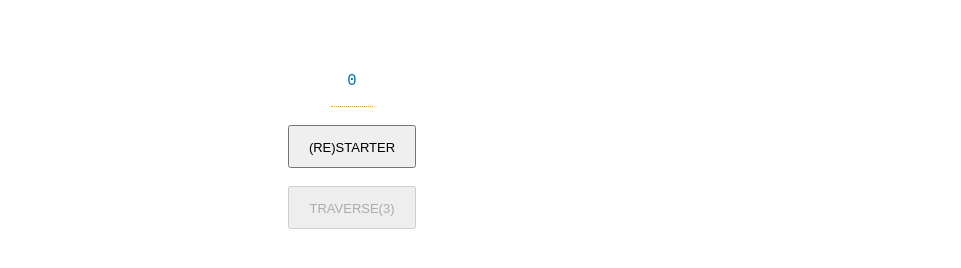
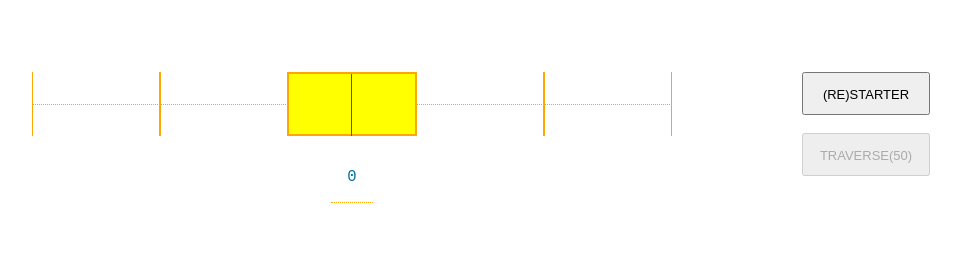
Before and after one commit to ptrdo/queue-chart, a website: page scratch/distribution.html in a window 1280 px wide. Shown: the whole page, without its empty margins (288-1249 px from the left). Drawn offline with Linux system fonts and the light colour scheme.

Commit message:
Box and Whisker Plot

```diff
--- a/scratch/distribution.html
+++ b/scratch/distribution.html
@@ -18,7 +18,7 @@
       font-variant: all-small-caps;
       -webkit-appearance: button;
     }
-    main output {
+    main form output {
       display: inline-block;
       margin: 0 auto;
       padding: 1rem;
@@ -29,6 +29,47 @@
       color: #0072a2;
       border-bottom: 1px dotted orange;
     }
+    main form fieldset {
+      position: absolute;
+      right: 3rem;
+      top: 3rem;
+      border: none;
+    }
+    .box-plot > hr {
+      display: inline-block;
+      position: absolute;
+      width: 40rem;
+      margin: 2rem -20rem;
+      border: none;
+      border-top: 1px dotted orange;
+    }
+    .box-plot section {
+      display: flex;
+      width: 40rem;
+      height: 4rem;
+      margin: 1rem auto;
+      flex-direction: row;
+      flex-wrap: nowrap;
+      justify-content: center;
+      align-items: stretch;
+    }
+    .box-plot section article {
+      border-width: 0 1px;
+      border-style: solid;
+      border-color: orange;
+      flex-grow: 1;
+    }
+    .box-plot section article.internal {
+      border-width: 2px 1px;
+      background-color: yellow;
+      z-index: 1;
+    }
+    .box-plot section article.internal > ins {
+      display: inline-block;
+      width: 1px;
+      height: 3.9rem;
+      background-color: #0072a2;
+    }
   </style>
 </head>
 <body>
@@ -36,9 +77,23 @@
   <article>
     <section>
       <form>
+        <figure class="box-plot">
+          <hr/>
+          <section>
+            <article class="lower outlier"></article>
+            <article class="lower quartile"></article>
+            <article class="internal quartile">
+              <ins class="median"/>
+            </article>
+            <article class="upper quartile"></article>
+            <article class="upper outlier"></article>
+          </section>
+        </figure>
         <output>0</output>
-        <input type="button" name="restart" value="(re)starter" title="load JSON of Experiment data, or reset all">
-        <input type="button" name="traverse" value="traverse(3)" title="ingest ~3 Simulations of data" disabled>
+        <fieldset>
+          <input type="button" name="restart" value="(re)starter" title="load JSON of Experiment data, or reset all">
+          <input type="button" name="traverse" value="traverse(50)" title="ingest ~3 Simulations of data" disabled>
+        </fieldset>
       </form>
     </section>
   </article>
@@ -124,6 +179,7 @@
     statistics: function(data) {
 
       /* http://www.code-in-javascript.com/statistics-in-javascript/ */
+      /* with minor adjustments */
 
       let result = {};
       let sum_of_squares = 0;
@@ -223,6 +279,19 @@
         }
       }
       console.log("statistics", statistics);
+
+      let factor = 1.5;
+      let upper_fence = statistics.maximum - (statistics.upper_quartile + (statistics.inter_quartile_range * factor));
+      let lower_fence = (statistics.lower_quartile - (statistics.inter_quartile_range * factor)) - statistics.minimum;
+
+      document.querySelector("article.upper.outlier").style.flexGrow = upper_fence;
+      document.querySelector("article.upper.quartile").style.flexGrow = (statistics.maximum - upper_fence) - statistics.upper_quartile;
+      document.querySelector("article.internal.quartile").style.flexGrow = statistics.inter_quartile_range;
+      document.querySelector("article.lower.quartile").style.flexGrow = statistics.lower_quartile - lower_fence;
+      document.querySelector("article.lower.outlier").style.flexGrow = lower_fence;
+
+      // document.querySelector("ins.median").style.marginLeft = (((statistics.median-lower_fence)/statistics.maximum) * 40)/2 + "rem";
+
       return {
         records: Object.keys(this.summary).length,
         inHours: inHours,
```
